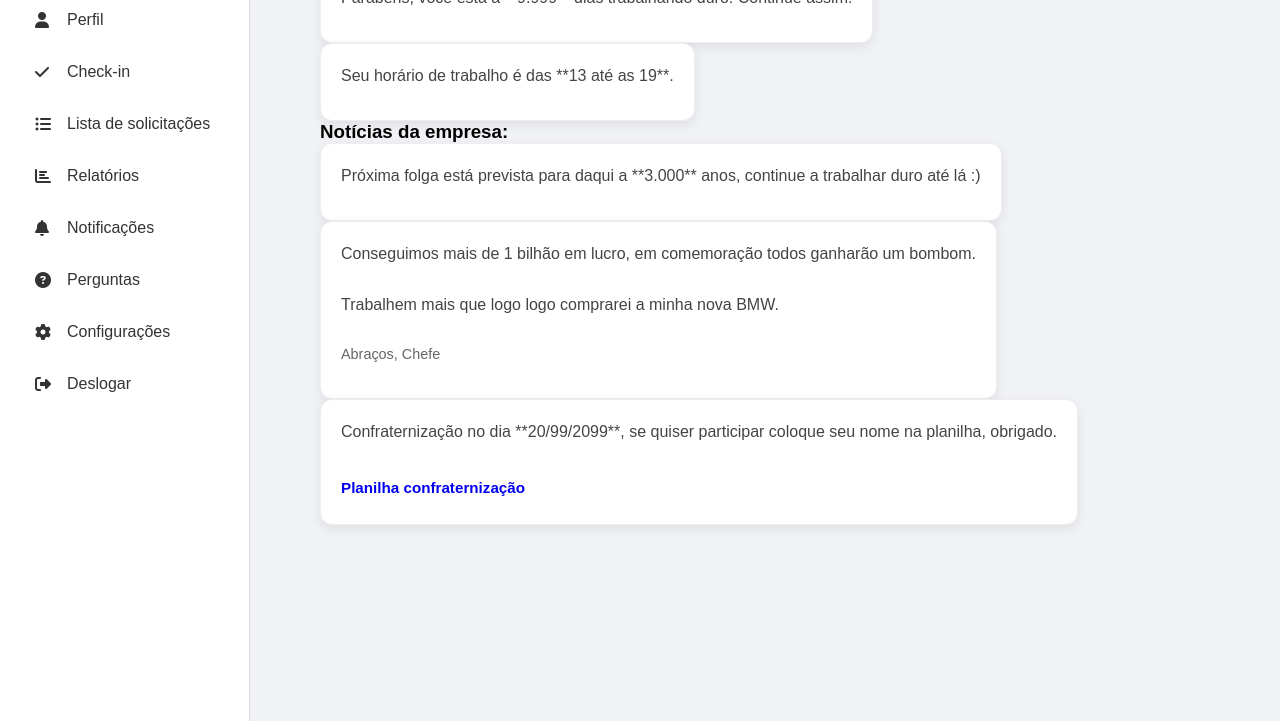
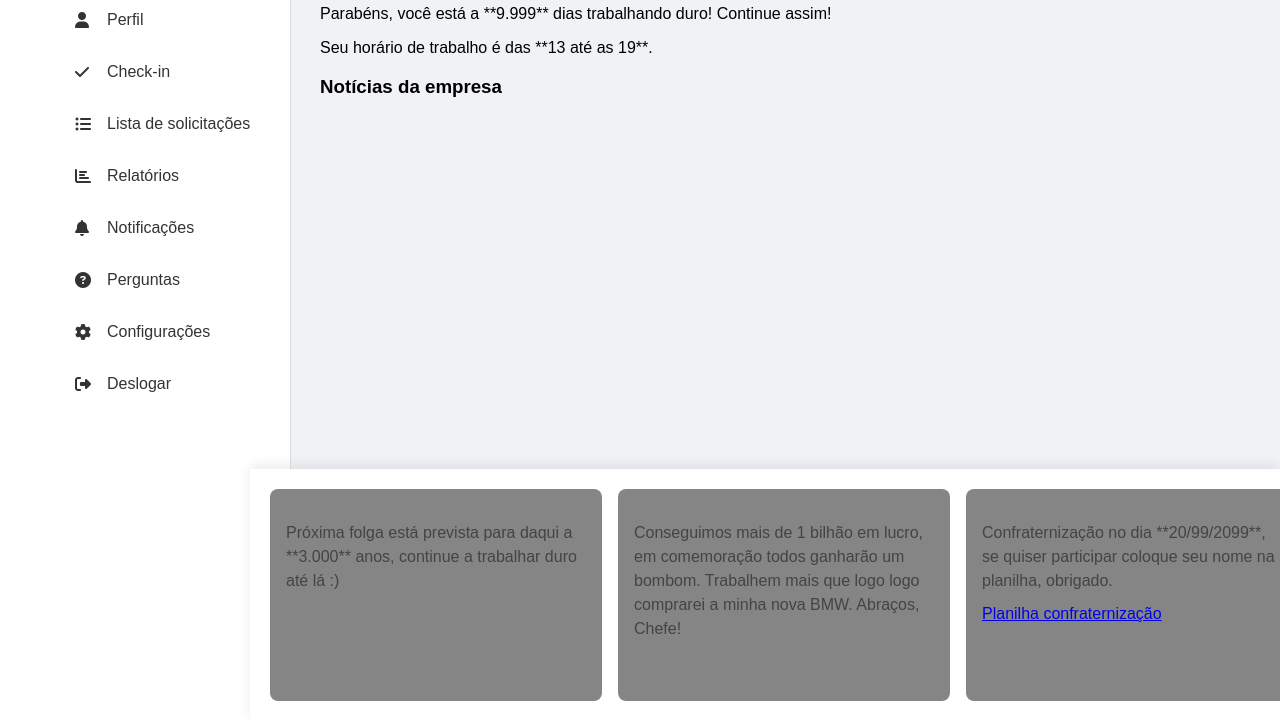
Before and after one commit to lucstelzer/trab-fabi, a plain HTML site: page Trabalho Fortes ENG/Trabalho Fortes ENG/Dashboard_tecnico/dashboard_tecnico.html in a window 1280 px wide. Shown: the part 79-800 px from the top of the page. Drawn offline with Linux system fonts and the light colour scheme.

Commit message:
versao fudida

```diff
--- a/Trabalho Fortes ENG/Trabalho Fortes ENG/Dashboard_tecnico/dashboard_tecnico.css
+++ b/Trabalho Fortes ENG/Trabalho Fortes ENG/Dashboard_tecnico/dashboard_tecnico.css
@@ -1,9 +1,3 @@
-* {
-    box-sizing: border-box;
-    margin: 0;
-    padding: 0;
-}
-
 body {
     font-family: Arial, sans-serif;
     background-color: #f0f2f5;
@@ -104,69 +98,12 @@ body {
         flex-wrap:nowrap;
     }
 }
-
-/* Container dos cards com grid responsivo */
-#info-section {
-    display: grid;
-    grid-template-columns: repeat(auto-fit, minmax(300px, 1fr));
-    gap: 24px;
-    padding: 20px;
-    margin: 0;
-}
-
-/* Estilo base do card */
-.card {
-    background: #fff;
-    border-radius: 12px;
-    padding: 20px;
-    box-shadow: 0 4px 12px rgba(0,0,0,0.08);
-    display: flex;
-    flex-direction: column;
-    gap: 15px;
-    border: 1px solid #eee;
-    max-width: fit-content;
-}
-
 /* Elementos internos do card */
 .card p {
     color: #444;
     line-height: 1.5;
     margin-bottom: 12px;
 }
-
-.card hr {
-    border: none;
-    height: 1px;
-    background: #eee;
-    margin: 12px 0;
-}
-
-.card .author {
-    font-size: 0.9rem;
-    color: #666;
-    display: flex;
-    align-items: center;
-    gap: 8px;
-}
-
-.card .action-link {
-    text-decoration: none;
-    font-weight: 600;
-    font-size: 0.95rem;
-    padding: 8px 0;
-    display: inline-block;
-}
-
-
-/* Tamanhos diferentes de cards */
-.wide-box {
-    grid-column: span 2;
-}
-
-.narrow-box {
-    grid-column: span 1;
-}
-
 /* Ajuste responsivo */
 @media (max-width: 768px) {
     #info-section {
@@ -178,3 +115,47 @@ body {
         grid-column: span 1; /* em mobile, todos os cards ocupam largura total */
     }
 }
+
+/* Noticias_da_empresa: fixa na parte inferior da tela, ao lado da sidebar */
+.Noticias_da_empresa {
+    position: fixed;
+    left: 250px;               /* alinha com a largura da sidebar */
+    right: 0;
+    bottom: 0;
+    display: flex;
+    gap: 1rem;                 /* espaçamento entre cards */
+    align-items: center;
+    padding: 20px;
+    background: #fff;
+    z-index: 1000;
+    overflow-x: auto;          /* permite rolagem se houver muitos cards */
+    box-shadow: 0 -4px 12px rgba(0,0,0,0.08);
+}
+
+/* Estilo dos cards dentro da seção de notícias */
+.Noticias_da_empresa .card {
+    flex: 0 0 300px;          /* largura fixa de cada card */
+    min-height: 180px;        /* altura mínima */
+    padding: 16px;
+    margin: 0;
+    border-radius: 8px;
+    background-color: #858585;
+    color: #fff;
+    transition: transform 0.2s ease;
+}
+
+.Noticias_da_empresa .card:hover {
+    transform: translateY(-5px);
+}
+
+/* Responsividade para telas menores */
+@media (max-width: 768px) {
+    .Noticias_da_empresa {
+        left: 0;              /* ocupa toda largura em mobile */
+        padding: 12px;
+    }
+
+    .Noticias_da_empresa .card {
+        flex: 0 0 260px;      /* cards um pouco menores em mobile */
+    }
+}
--- a/Trabalho Fortes ENG/Trabalho Fortes ENG/Dashboard_tecnico/dashboard_tecnico.html
+++ b/Trabalho Fortes ENG/Trabalho Fortes ENG/Dashboard_tecnico/dashboard_tecnico.html
@@ -33,29 +33,28 @@
                  <h2 id="page-title">Bem vindo, Tecnico!</h2>
                 </header>
             <section class="Avisos">
-                    <div class="card">
+                    <div class="card_avisos">
                         <p>Parabéns, você está a **9.999** dias trabalhando duro! Continue assim!</p>
                     </div>
-                    <div class="card">
+                    <div class="card_avisos">
                         <p>Seu horário de trabalho é das **13 até as 19**.</p>
                     </div>
             </section>
 
+                <h3 class="titulo">Notícias da empresa</h3>
+
             <section class="Noticias_da_empresa">
-                <h3>Notícias da empresa:</h3>
                     <div class="card">
                         <p>Próxima folga está prevista para daqui a **3.000** anos, continue a trabalhar duro até lá :)</p>
                     </div>
                     <div class="card">
-                        <p>Conseguimos mais de 1 bilhão em lucro, em comemoração todos ganharão um bombom.</p>
-                        <p>Trabalhem mais que logo logo comprarei a minha nova BMW.</p>
-                        <p class="author">Abraços, Chefe</p>
+                        <p>Conseguimos mais de 1 bilhão em lucro, em comemoração todos ganharão um bombom.
+                            Trabalhem mais que logo logo comprarei a minha nova BMW. Abraços, Chefe!</p>
                     </div>
                     <div class="card">
                         <p>Confraternização no dia **20/99/2099**, se quiser participar coloque seu nome na planilha, obrigado.</p>
                         <a href="#" class="action-link" data-action="planilha-confraternizacao">Planilha confraternização</a>
                     </div>
-                </div>
             </section>
 
     </main>
```
